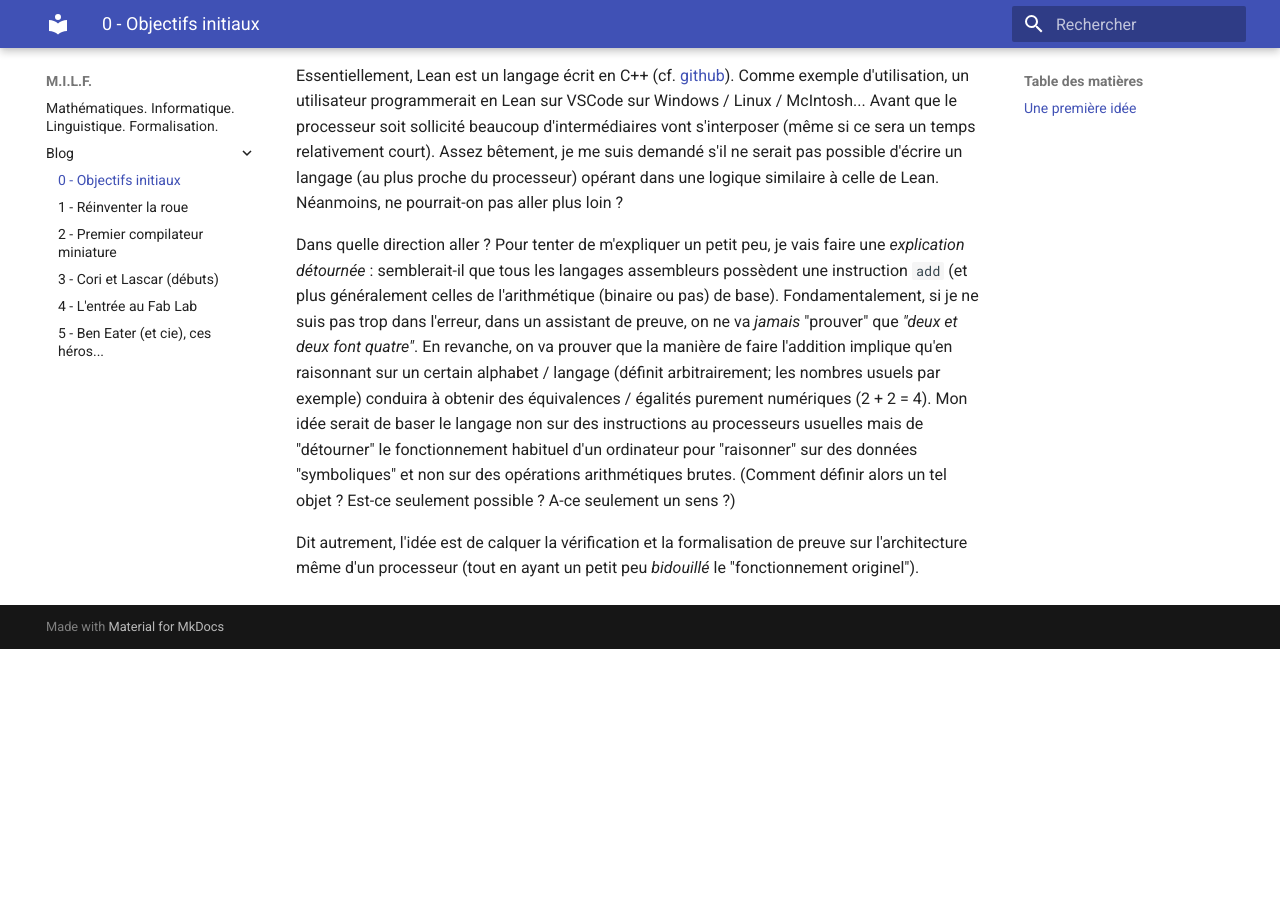
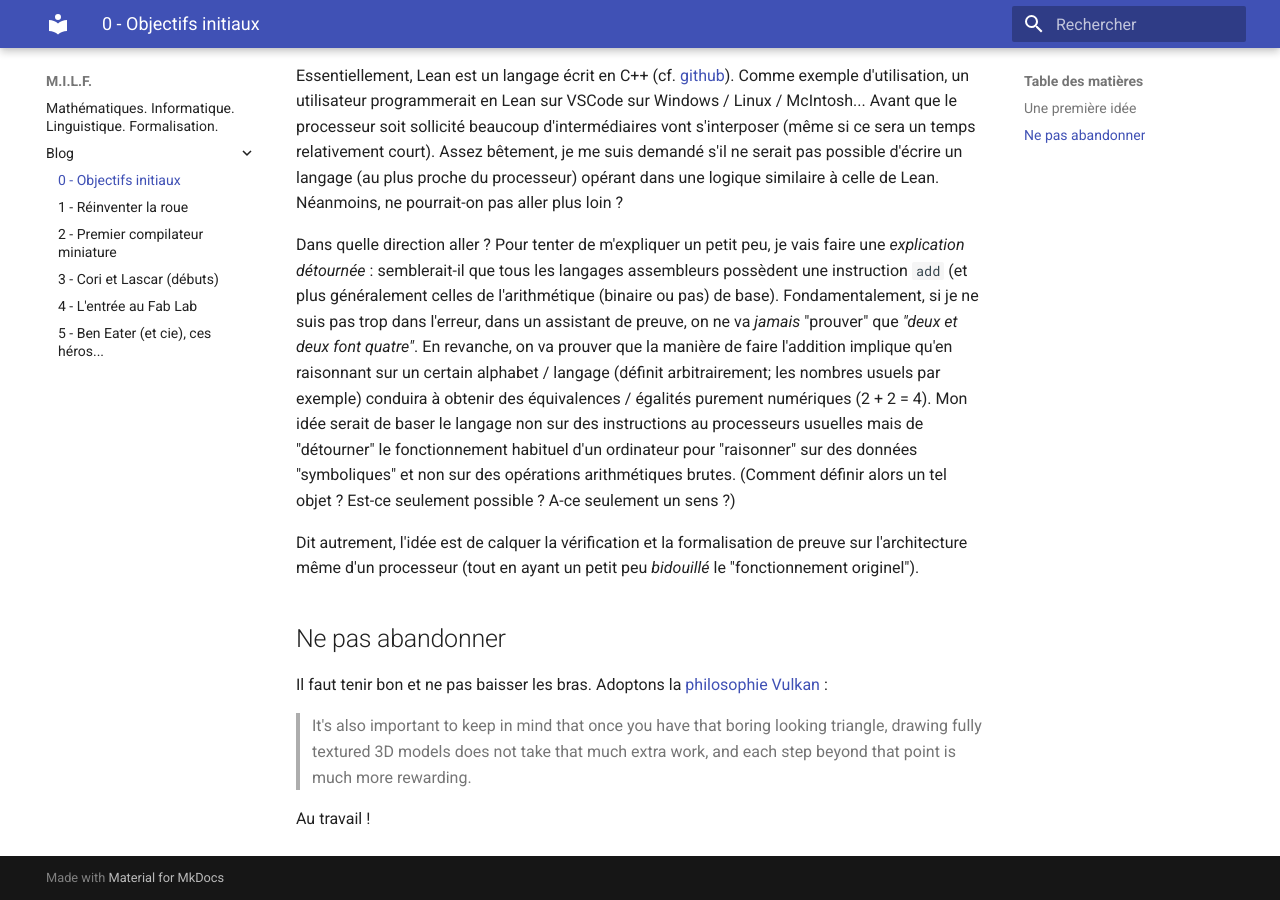
Before and after one commit to MathiasGarnier/MILF, an MkDocs documentation site: the page built from docs/blog/0-objectifs-initiaux.md, in a window 1280 px wide and 900 px high, scrolled down 640 px. Built offline with MkDocs 1.6.1 and Material for MkDocs 9.7.7, drawn with Linux system fonts in a browser that asks for light colours; before the commit the page ends 1289 px from its top, so only the background shows below that.

Commit message:
Update 0-objectifs-initiaux.md

```diff
--- a/docs/blog/0-objectifs-initiaux.md
+++ b/docs/blog/0-objectifs-initiaux.md
@@ -16,3 +16,11 @@ Dans quelle direction aller ? Pour tenter de m'expliquer un petit peu, je vais f
 Mon idée serait de baser le langage non sur des instructions au processeurs usuelles mais de "détourner" le fonctionnement habituel d'un ordinateur pour "raisonner" sur des données "symboliques" et non sur des opérations arithmétiques brutes. (Comment définir alors un tel objet ? Est-ce seulement possible ? A-ce seulement un sens ?)
 
 Dit autrement, l'idée est de calquer la vérification et la formalisation de preuve sur l'architecture même d'un processeur (tout en ayant un petit peu _bidouillé_ le "fonctionnement originel").
+
+
+## Ne pas abandonner
+
+Il faut tenir bon et ne pas baisser les bras. Adoptons la [philosophie Vulkan](https://vulkan-tutorial.com/Introduction) :
+> It's also important to keep in mind that once you have that boring looking triangle, drawing fully textured 3D models does not take that much extra work, and each step beyond that point is much more rewarding.
+
+Au travail !
```
